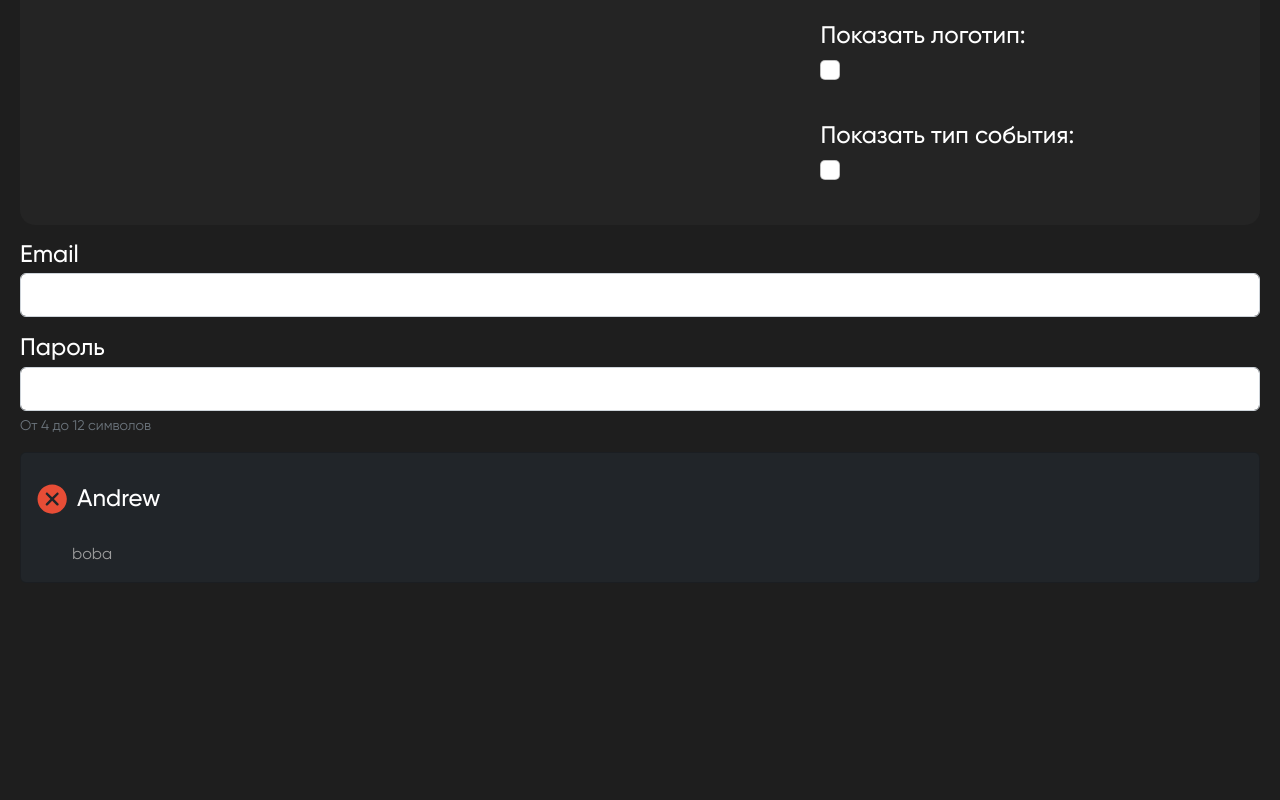
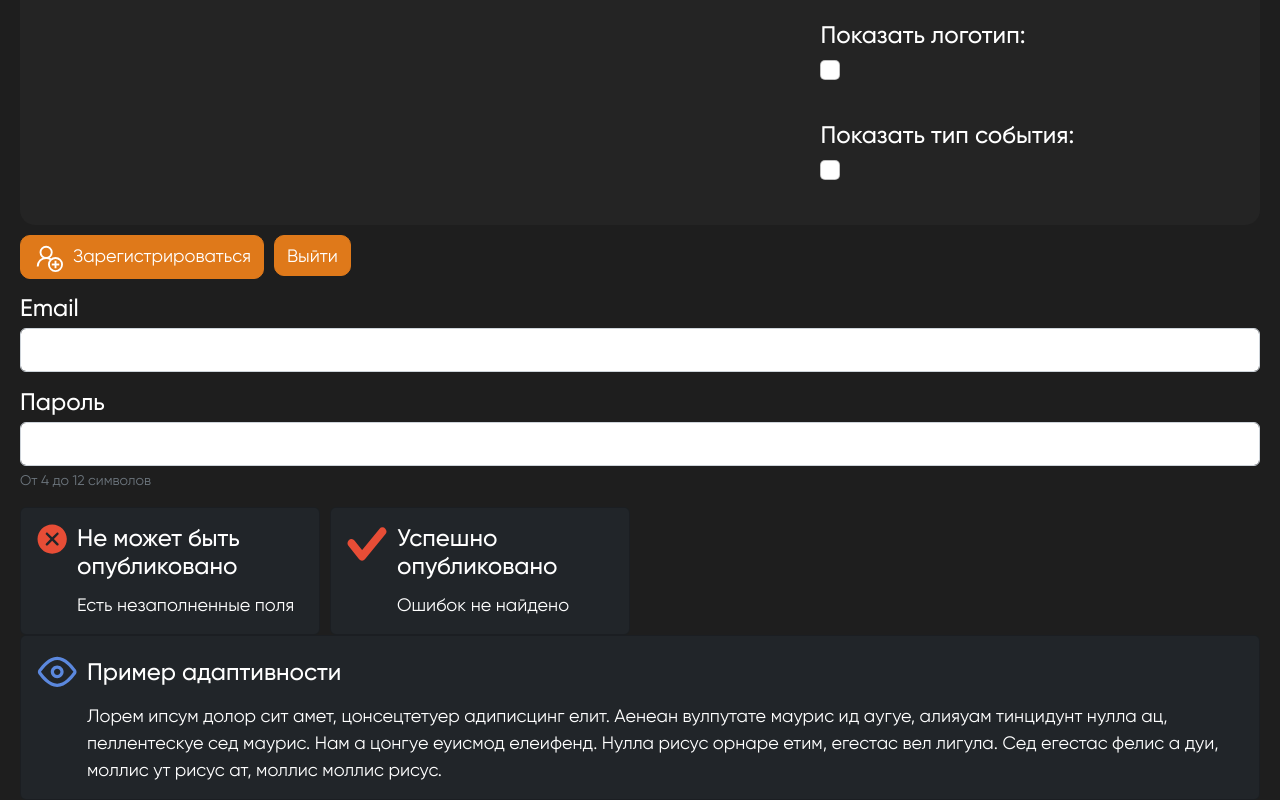
Before and after one commit to Anto-MSHK/podhod_front, a React (Create React App) app: page / in a window 1280 px wide. Shown: the part 1396-2196 px from the top of the page. Before the commit the page ends 1987 px from the top, so only its background shows below. Built offline with nearby package versions, Linux system fonts and the light colour scheme.

Commit message:
adding shtuki InfoComponent

```diff
--- a/src/components/ButtonArt/ButtonArt.tsx
+++ b/src/components/ButtonArt/ButtonArt.tsx
@@ -4,7 +4,7 @@ import styles from "./ButtonArt.module.css";
 
 interface ButtonArtI extends ButtonProps {
   className?: string;
-  children: JSX.Element | string;
+
   onClick?: () => void;
   type?: "button" | "submit" | "reset";
   icon?: any;
@@ -16,6 +16,7 @@ export const ButtonArt: FC<ButtonArtI> = ({
   onClick,
   type = "button",
   color,
+
   active,
   icon,
 }) => {
@@ -27,7 +28,7 @@ export const ButtonArt: FC<ButtonArtI> = ({
   return (
     <div className={`${styles.customBtnWrapper}`}>
       <Button
-        color={color}
+        color = {color}
         className={customClassName}
         onClick={onClick}
         type={type}
--- a/src/components/InfoComponent/InfoComponent.module.css
+++ b/src/components/InfoComponent/InfoComponent.module.css
@@ -1,15 +1,33 @@
-.icon_info {
+.card_wrapper {
   display: flex;
+  flex-direction: column;
+  width: 100%;
+  height: 100%;
+}
+.card_title{
+  display: flex;
+  width: fit-content;
+  margin: 0 0 10px 0;
   gap: 10px;
 }
+.card_title_text{
+  display: flex;
+  flex-direction: start;
+  margin: 0;
+  align-self: center;
 
-.iconred {
+}
+.card_icon_container {
+
   display: flex;
-  width: 30px;
-  margin-bottom: 20px;
+  width: fit-content;
+  height: fit-content;
 }
 
-.text {
+
+
+.card_text {
   display: flex;
-  margin-left: 35px;
+  flex-direction: start;
+  margin-left: 30px;
 }
--- a/src/components/InfoComponent/InfoComponent.tsx
+++ b/src/components/InfoComponent/InfoComponent.tsx
@@ -1,23 +1,28 @@
 import React, { FC } from "react";
 import { Card, CardBody, CardText, CardTitle } from "reactstrap";
+import { number } from "yup";
 import styles from "./InfoComponent.module.css";
 
 interface IInfoComponent {
   title: string;
   icon?: string;
   desc?: string;
+  iconWidth?: number;
 }
 
-export const InfoComponent: FC<IInfoComponent> = ({ icon, title, desc }) => {
+export const InfoComponent: FC<IInfoComponent> = ({ icon, title, desc, iconWidth}) => {
   return (
     <div>
-      <Card className="my-2" color="dark" inverse>
+      <Card className={styles.card_wrapper} color="dark" inverse>
         <CardBody>
-          <CardTitle tag="h3" className={styles.icon_info}>
-            <img src={icon} alt="" className={styles.iconred} />
-            {title}
+          <CardTitle tag="h3" className={styles.card_title}>
+            <div className={styles.card_icon_container} >
+              <img className={styles.card_icon} style={{ width: iconWidth ? iconWidth : '30px', height: iconWidth ? iconWidth : '30px'  }} src={icon} alt="" />
+            </div>
+
+            <h3 className={styles.card_title_text}>{title}</h3>
           </CardTitle>
-          <CardText tag={"p"} className={styles.text + " min"}>
+          <CardText tag={"p"} className={styles.card_text} style={{ marginLeft:  iconWidth ? iconWidth + 10 : 40 }}>
             {desc}
           </CardText>
         </CardBody>
--- a/src/pages/StylePage/StylePage.tsx
+++ b/src/pages/StylePage/StylePage.tsx
@@ -10,7 +10,9 @@ import icon2 from "../../assets/icons/Icon2.svg";
 import icon3 from "../../assets/icons/Icon3.svg";
 import icon4 from "../../assets/icons/Icon4.svg";
 import icon9 from "../../assets/icons/Icon9.svg";
+import icon8 from "../../assets/icons/Icon8.svg";
 import icon7 from "../../assets/icons/Icon7.svg";
+import registerIcon from "../../assets/icons/RegisterIcon.svg"
 import { FillForm } from "../../components/FillForm/FillForm";
 // import { AuthForm } from "../../components/AuthForm/AuthForm";
 import { InfoComponent } from "../../components/InfoComponent/InfoComponent";
@@ -18,6 +20,7 @@ import { FormContainer } from "../../components/AuthForm/Form";
 import { FormInput } from "./../../components/AuthForm/FormInput";
 import * as Yup from "yup";
 import { useFormik, FormikConfig } from "formik";
+import { ButtonArt } from '../../components/ButtonArt/ButtonArt';
 
 export const MainPage = () => {
   const btnData = [
@@ -128,18 +131,33 @@ export const MainPage = () => {
           textButtonSubmit="Продолжить"
         >
           <div>
-            <FormInput  name="email" label="Email" />
-            <FormInput
-              name="password"
-              label="Пароль"
-              help="От 4 до 12 символов"
-            />
+
+            <div>
+              <div style={{ display: 'flex', gap: '10px' }}>
+                <ButtonArt icon={registerIcon} type='submit'>Зарегистрироваться</ButtonArt>
+                <ButtonArt >Выйти</ButtonArt>
+              </div>
+
+              <FormInput name="email" label="Email" />
+              <FormInput
+                name="password"
+                label="Пароль"
+                help="От 4 до 12 символов"
+              />
+            </div>
           </div>
         </FormContainer>
       </div>
-      <div>
-        <InfoComponent icon={icon9} title={"Andrew"} desc={"boba"} />
+      <div style={{ display: "flex", gap: '10px'}}>
+        <div style={{ width: '300px' }}>
+          <InfoComponent icon={icon9} title={"Не может быть опубликовано"} desc={"Есть незаполненные поля"} />
+        </div>
+        <div style={{ width: '300px' }}>
+          <InfoComponent iconWidth={40} icon={icon8} title={"Успешно опубликовано"} desc={"Ошибок не найдено"} />
+        </div>
       </div>
+          <InfoComponent iconWidth={40} icon={icon4} title={"Пример адаптивности"}
+          desc={"Лорем ипсум долор сит амет, цонсецтетуер адиписцинг елит. Аенеан вулпутате маурис ид аугуе, алияуам тинцидунт нулла ац, пеллентескуе сед маурис. Нам а цонгуе еуисмод елеифенд. Нулла рисус орнаре етим, егестас вел лигула. Сед егестас фелис а дуи, моллис ут рисус ат, моллис моллис рисус."} />
     </div>
   );
 };
```
